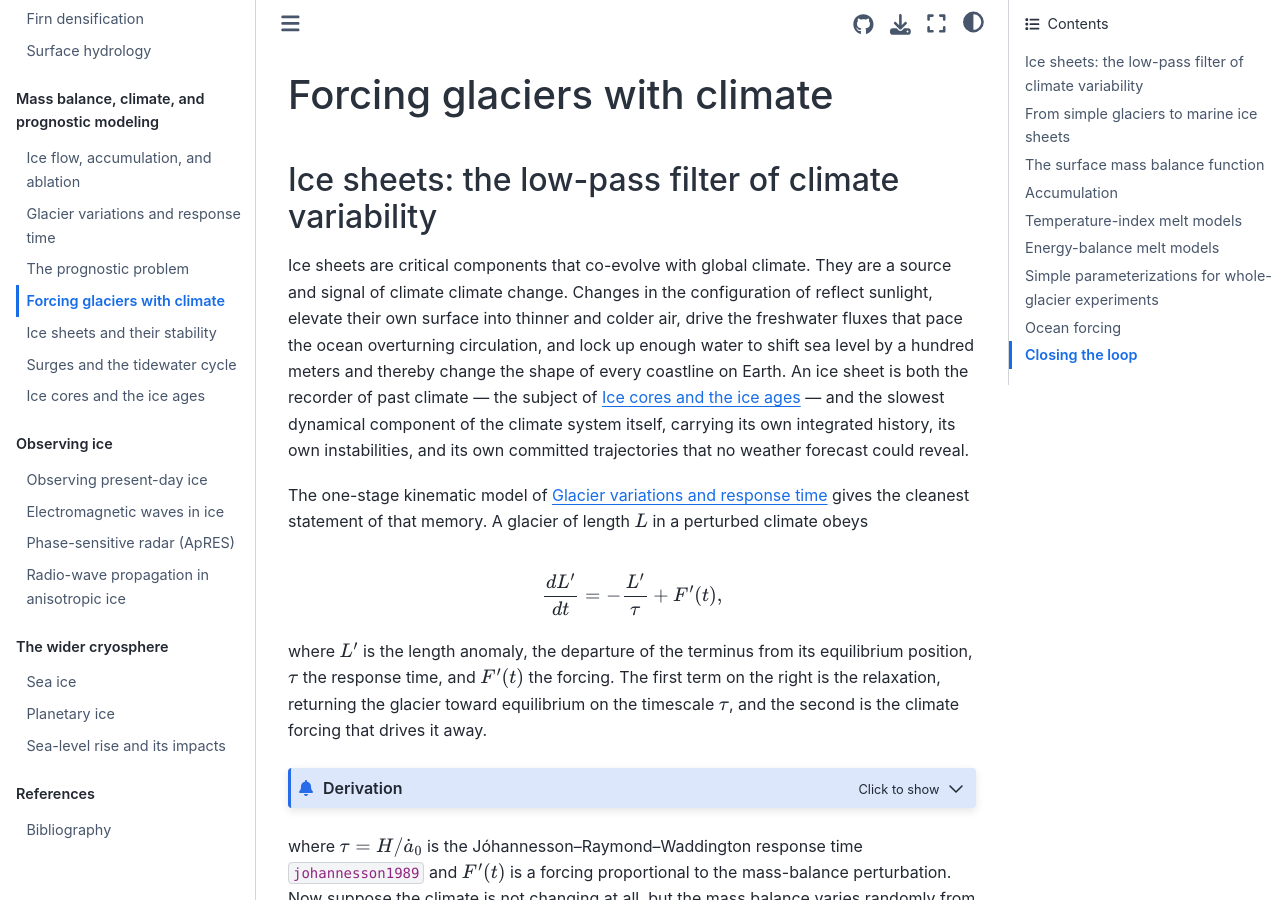
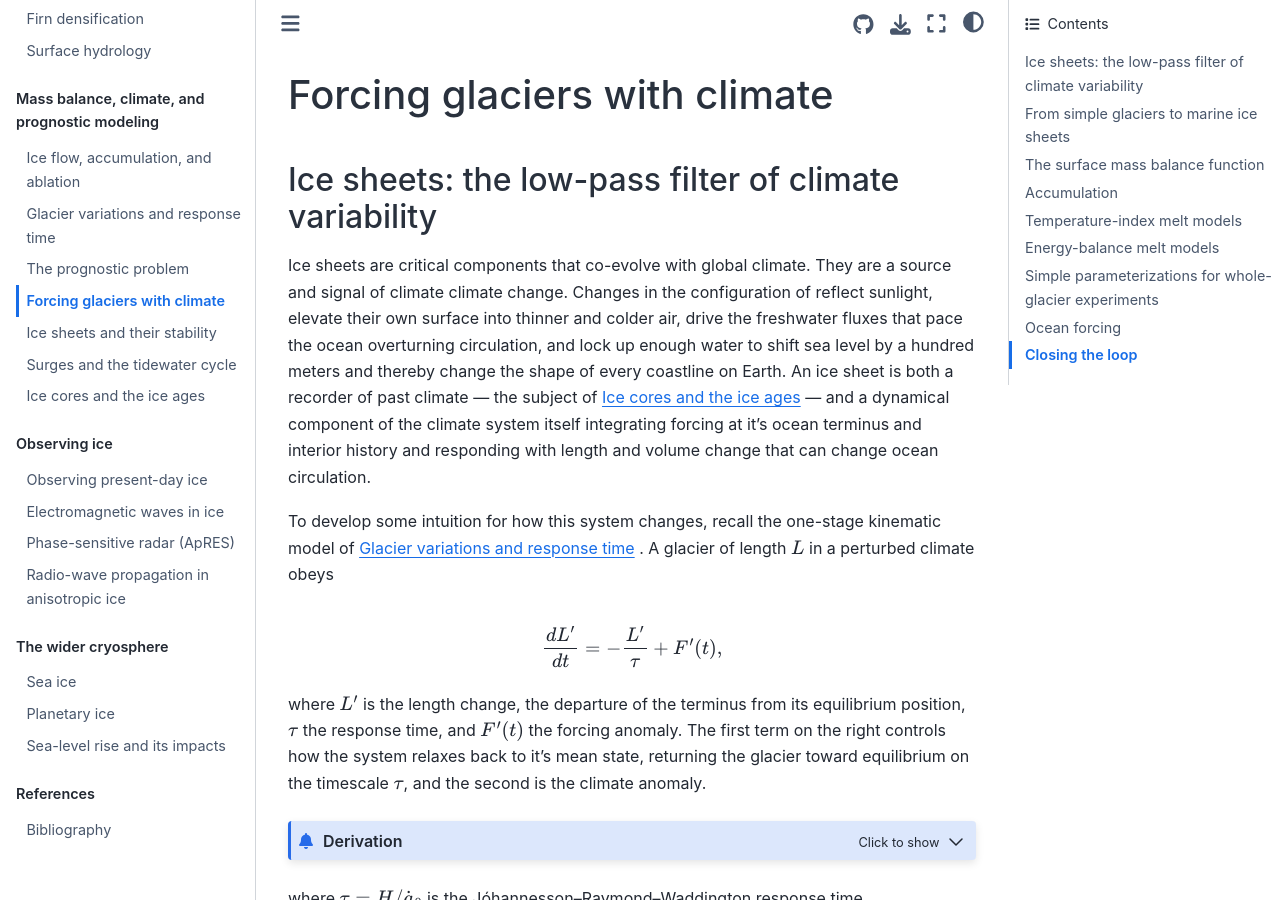
Before and after one commit to rice-glaciology/glaciology-book, a Jupyter Book: the page built from sections/climate/climate-forcing.md, in a window 1280 px wide and 900 px high. Built offline with Jupyter Book 1.0.4 settings and Sphinx 7.4.7 and the Sphinx Book theme 1.1.4, drawn with Linux system fonts in a browser that asks for light colours; pages that are not in the unit, such as notebooks, are missing from menus; cross-references to code outside the pages are shown as plain code.

Commit message:
Revise ice sheet dynamics and climate change description
Clarified the role of ice sheets in climate change and updated terminology related to glacier dynamics.

````diff
--- a/sections/climate/climate-forcing.md
+++ b/sections/climate/climate-forcing.md
@@ -5,18 +5,17 @@
 Ice sheets are critical components that co-evolve with global climate.
 They are a source and signal of climate climate change.
 Changes in the configuration of  reflect sunlight, elevate their own surface into thinner and colder air, drive the freshwater fluxes that pace the ocean overturning circulation, and lock up enough water to shift sea level by a hundred meters and thereby change the shape of every coastline on Earth.
-An ice sheet is both the recorder of past climate — the subject of {doc}`paleoclimate` — and the slowest
-dynamical component of the climate system itself, carrying its own integrated history, its own
-instabilities, and its own committed trajectories that no weather forecast could reveal.
+An ice sheet is both a recorder of past climate — the subject of {doc}`paleoclimate` — and a
+dynamical component of the climate system itself integrating forcing at it's ocean terminus and interior history and responding
+with length and volume change that can change ocean circulation.
 
-The one-stage kinematic model of {doc}`glacier-variations` gives the cleanest
-statement of that memory. A glacier of length $L$ in a perturbed climate obeys
+To develop some intuition for how this system changes, recall the one-stage kinematic model of {doc}`glacier-variations` . A glacier of length $L$ in a perturbed climate obeys
 
 $$
 \frac{dL'}{dt} = -\frac{L'}{\tau} + F'(t),
 $$
 
-where $L'$ is the length anomaly, the departure of the terminus from its equilibrium position, $\tau$ the response time, and $F'(t)$ the forcing. The first term on the right is the relaxation, returning the glacier toward equilibrium on the timescale $\tau$, and the second is the climate forcing that drives it away.
+where $L'$ is the length change, the departure of the terminus from its equilibrium position, $\tau$ the response time, and $F'(t)$ the forcing anomaly. The first term on the right controls how the system relaxes back to it's mean state, returning the glacier toward equilibrium on the timescale $\tau$, and the second is the climate anomaly.
 
 ```{admonition} Derivation
 :class: dropdown
````
